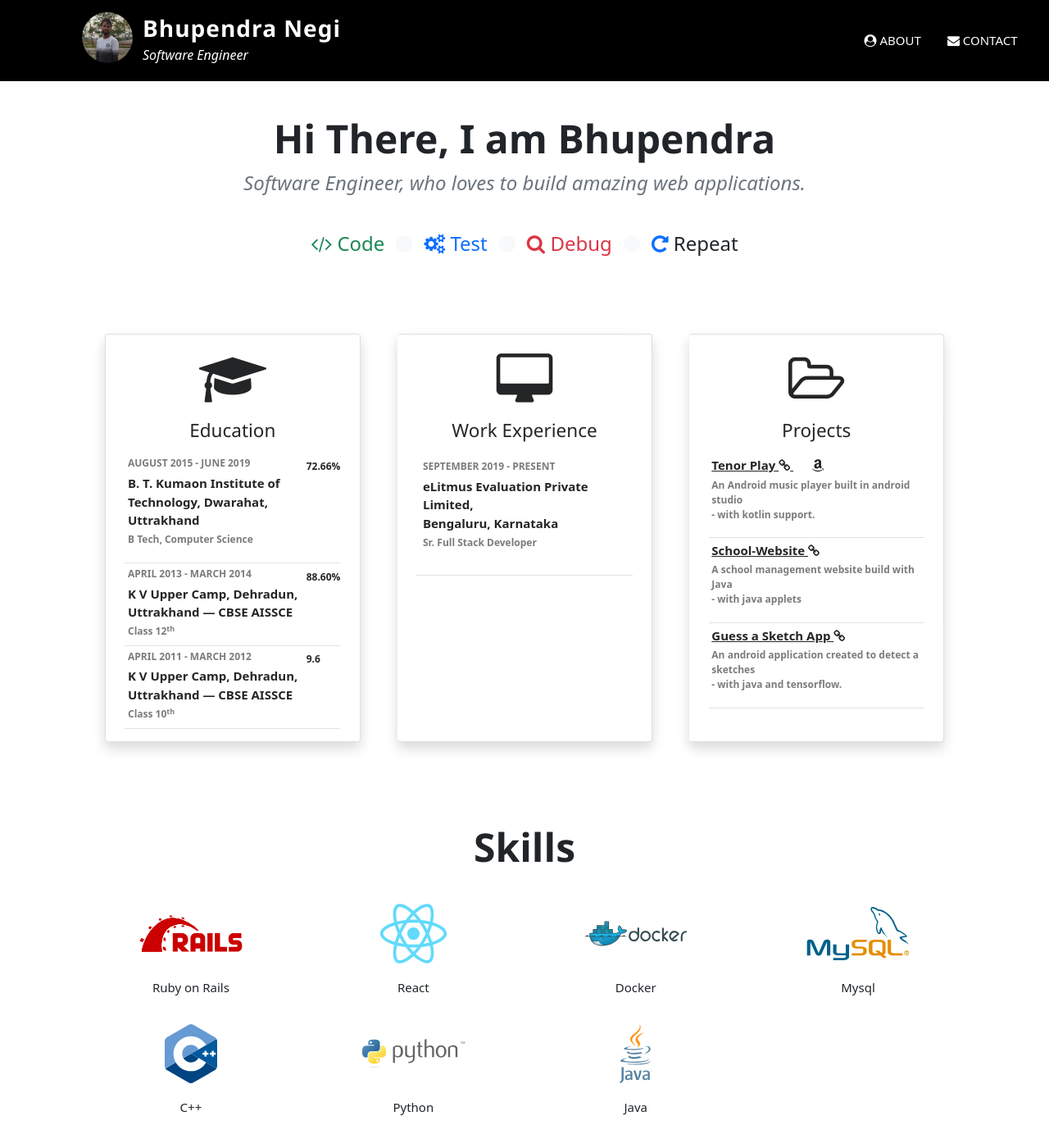
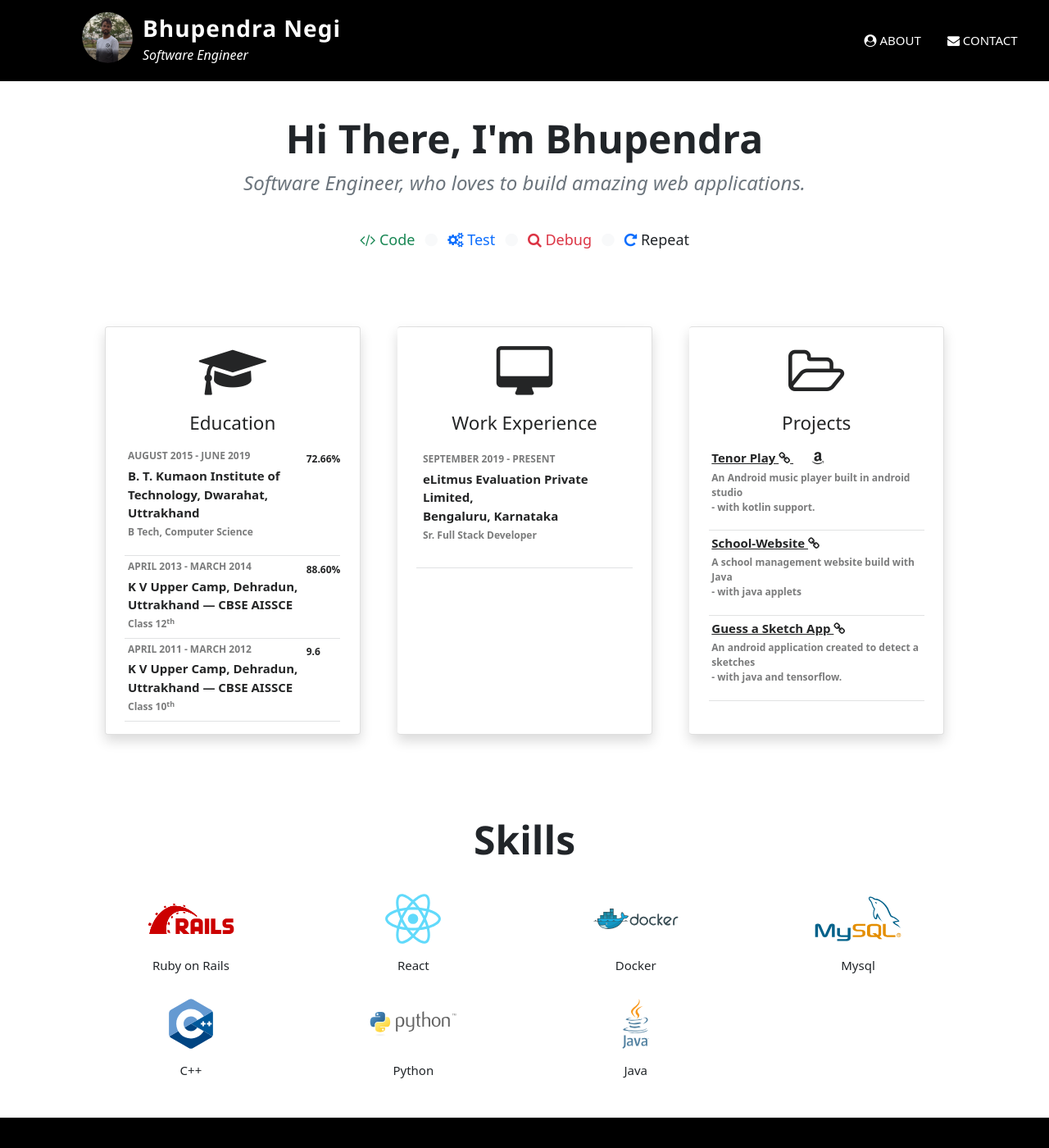
Before and after one commit to BhupendraNegi/bhupendranegi.github.io, a Jekyll site: the page built from index.html, in a window 1280 px wide and 1400 px high. Shown: the whole window at 82% size. Built offline with Jekyll 4.4.1, drawn with Linux system fonts in a browser that asks for light colours.

Commit message:
Font changes

```diff
--- a/_sass/_default.scss
+++ b/_sass/_default.scss
@@ -63,7 +63,7 @@
 }
 
 .blog-skill-icon {
-  max-width: 60%;
+  max-width: 50%;
   @include mobile {
     max-width: 80%;
     display: block;
--- a/index.html
+++ b/index.html
@@ -3,10 +3,10 @@ layout: default
 ---
 <div>
   <div class="blog-container blog-container-top blog-center" id="about">
-    <h2 class="blog-xxxlarge "><b> Hi There, I am Bhupendra </b></h2>
+    <h2 class="blog-xxxlarge "><b> Hi There, I'm Bhupendra </b></h2>
     <p class="blog-center blog-xlarge text-secondary"><i>Software Engineer, who loves to build amazing web applications.</i></p>
     <br>
-    <p class="blog-center blog-xlarge">
+    <p class="blog-center blog-large">
       <i class="fa fa-code text-success"></i>
       <span class="text-success"> Code </span>
       <i class="fa fa-circle px-2 text-light"></i>
```
